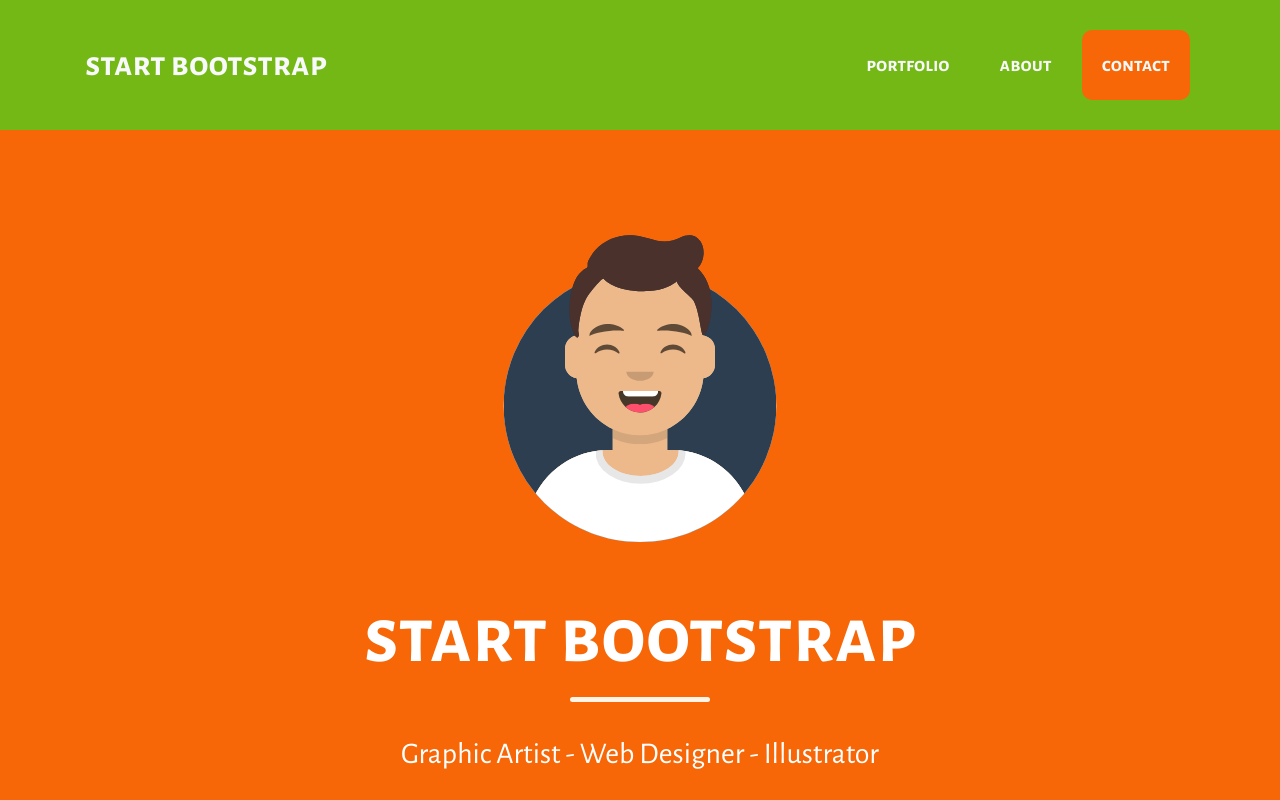
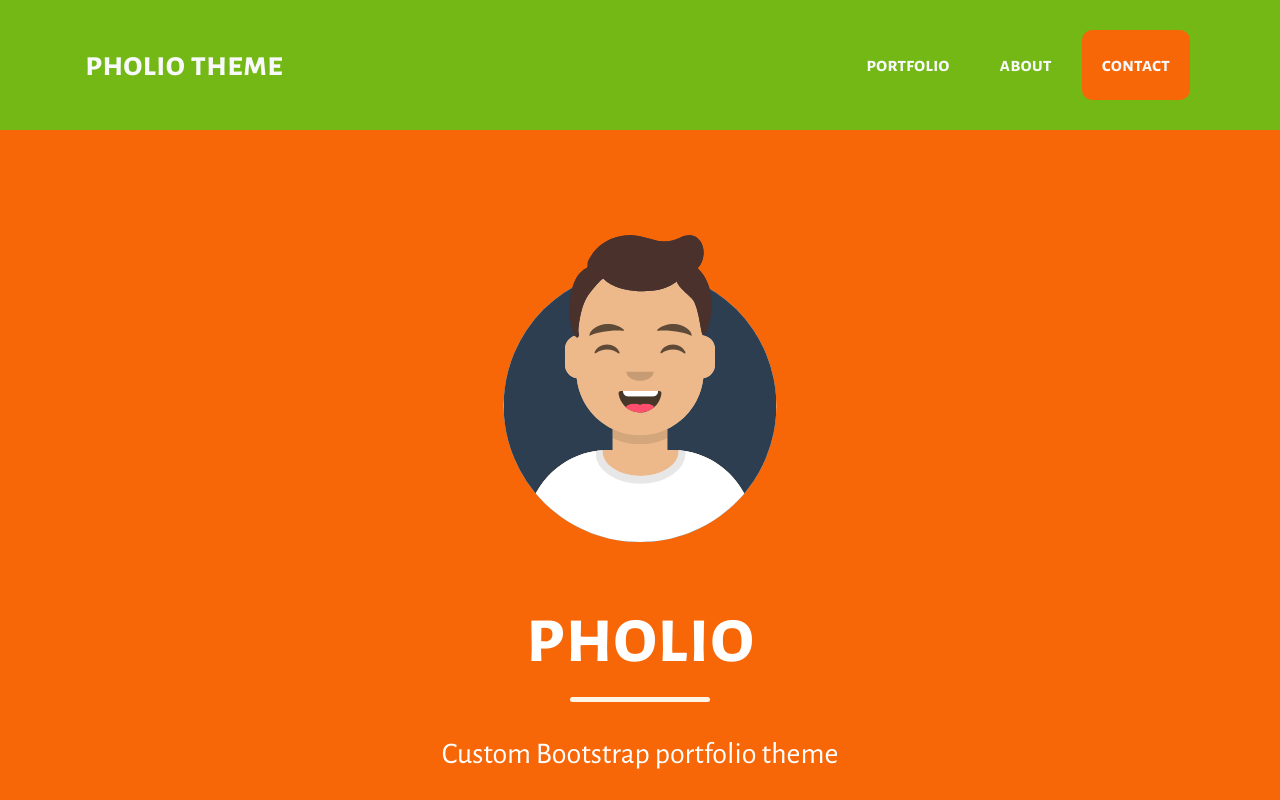
Before and after one commit to piazzai/pholio, a website: page src/pug/index.pug in a window 1280 px wide. Shown: the top 800 px of the page. Drawn offline with nearby package versions, Linux system fonts and the light colour scheme; files that its build step writes are made by us from their sources; files whose address does not match are found by name.

Commit message:
Change headings

```diff
--- a/src/pug/index.pug
+++ b/src/pug/index.pug
@@ -25,7 +25,7 @@ html(lang='en')
         // Navigation
         nav#mainNav.navbar.navbar-expand-lg.bg-secondary.text-lowercase.fixed-top
             .container
-                a.navbar-brand(href='#page-top') Start Bootstrap
+                a.navbar-brand(href='#page-top') Pholio Theme
                 button.navbar-toggler.text-lowercase.fw-bold.bg-primary.text-white.rounded(type='button', data-bs-toggle='collapse', data-bs-target='#navbarResponsive', aria-controls='navbarResponsive', aria-expanded='false', aria-label='Toggle navigation')
                     | Menu
                 #navbarResponsive.collapse.navbar-collapse
@@ -43,12 +43,12 @@ html(lang='en')
                 // Masthead Avatar Image
                 img.masthead-avatar.mb-5(src='assets/img/avataaars.svg', alt='...')
                 // Masthead Heading
-                h1.masthead-heading.text-lowercase.mb-0 Start Bootstrap
+                h1.masthead-heading.text-lowercase.mb-0 Pholio
                 // Icon Divider
                 .divider-custom.divider-light
                     .divider-custom-line
                 // Masthead Subheading
-                p.masthead-subheading.font-weight-light.mb-0 Graphic Artist - Web Designer - Illustrator
+                p.masthead-subheading.font-weight-light.mb-0 Custom Bootstrap portfolio theme
 
         // Portfolio Section
         section#portfolio.page-section.portfolio
@@ -128,7 +128,7 @@ html(lang='en')
         section#contact.page-section
             .container
                 // Contact Section Heading
-                h2.page-section-heading.text-center.text-lowercase.text-secondary.mb-0 Contact Me
+                h2.page-section-heading.text-center.text-lowercase.text-secondary.mb-0 Contact
                 // Icon Divider
                 .divider-custom
                     .divider-custom-line
```
